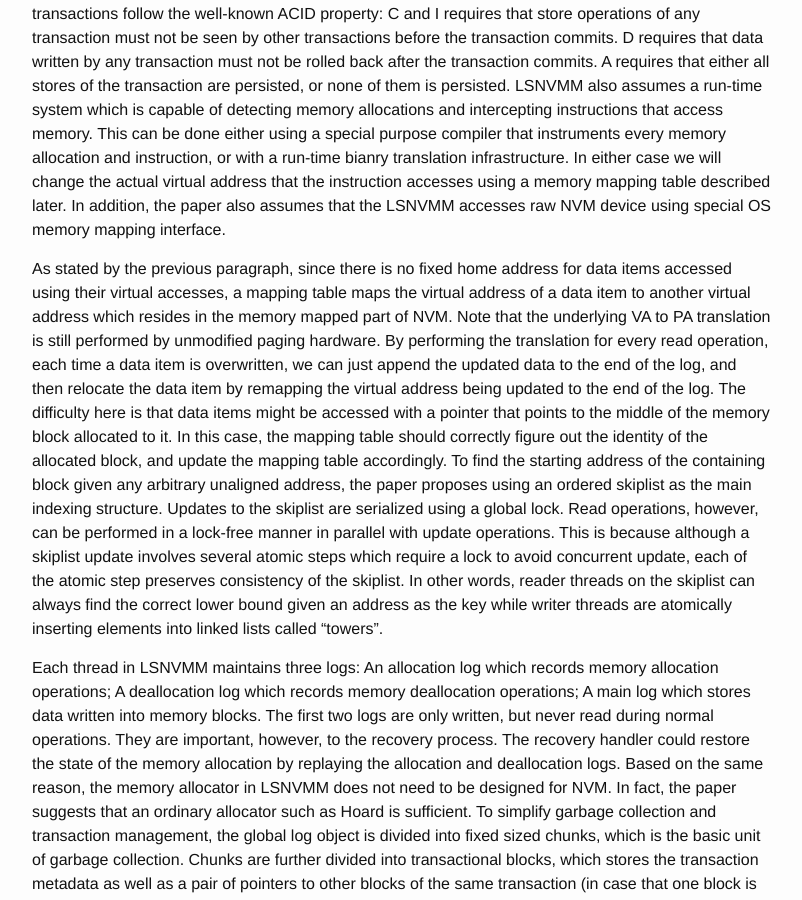
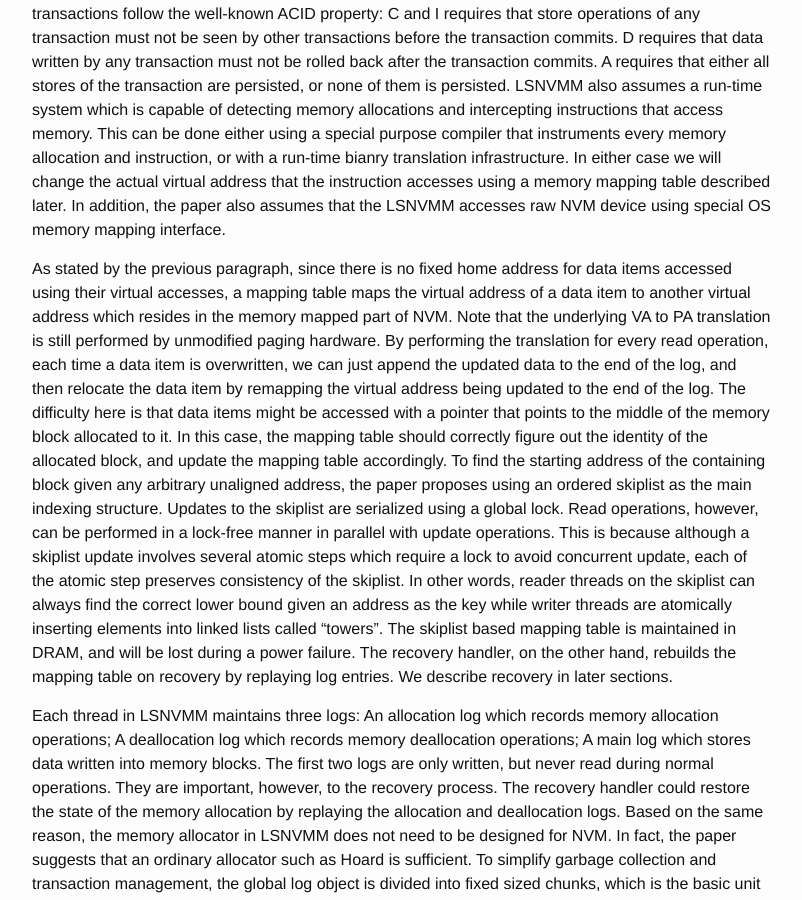
Before and after one commit to wangziqi2013/wangziqi2013.github.io, a Jekyll site: the page built from _posts/2019-02-25-log-structured-nv-main-memory.markdown, in a window 1280 px wide and 900 px high, scrolled down 1567 px. Shown: the whole window, without its empty margins (238-1040 px from the left). Built offline with Jekyll 4.4.1, drawn with Linux system fonts in a browser that asks for light colours.

Commit message:
Adding mapping table rebuild

```diff
--- a/_posts/2019-02-25-log-structured-nv-main-memory.markdown
+++ b/_posts/2019-02-25-log-structured-nv-main-memory.markdown
@@ -73,6 +73,8 @@ operations, however, can be performed in a lock-free manner in parallel with upd
 a skiplist update involves several atomic steps which require a lock to avoid concurrent update, each of the atomic step
 preserves consistency of the skiplist. In other words, reader threads on the skiplist can always find the correct lower bound
 given an address as the key while writer threads are atomically inserting elements into linked lists called "towers".
+The skiplist based mapping table is maintained in DRAM, and will be lost during a power failure. The recovery handler,
+on the other hand, rebuilds the mapping table on recovery by replaying log entries. We describe recovery in later sections.
 
 Each thread in LSNVMM maintains three logs: An allocation log which records memory allocation operations; A deallocation
 log which records memory deallocation operations; A main log which stores data written into memory blocks. The first two
```
